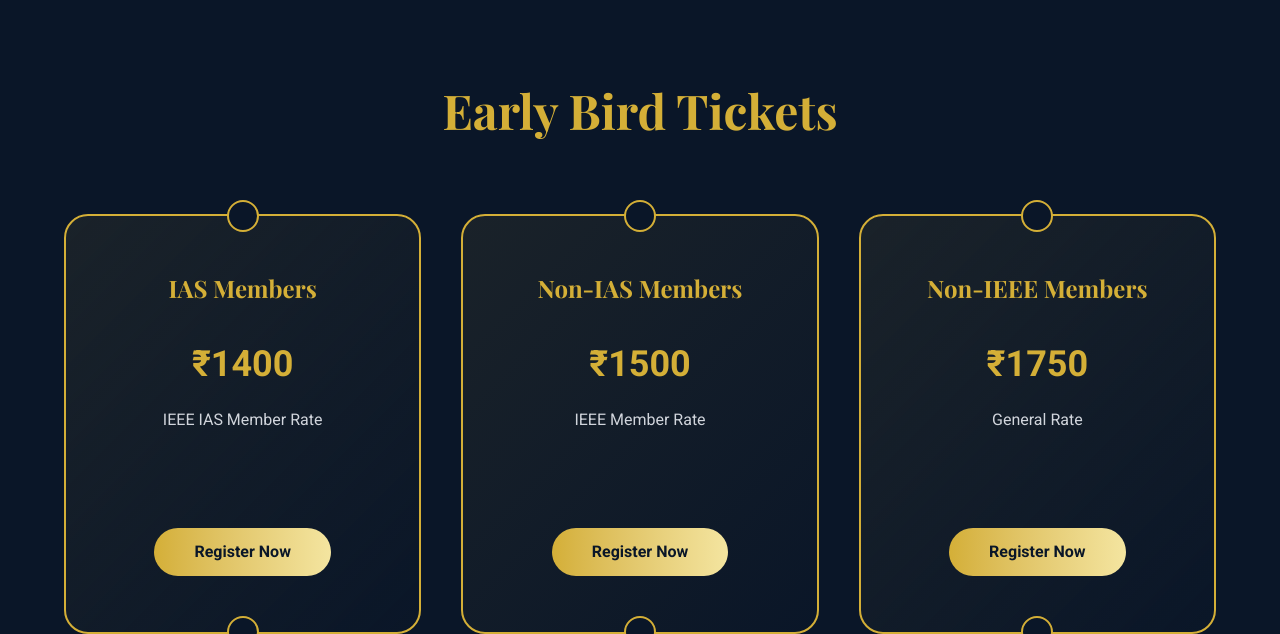
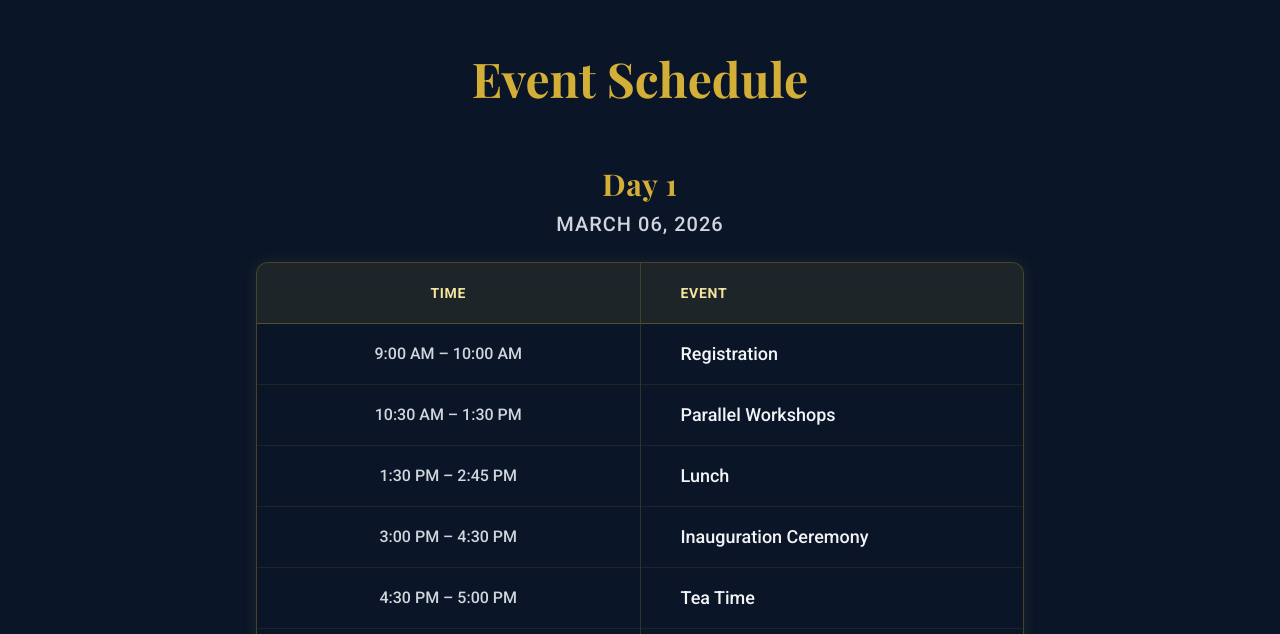
Before and after one commit to FidhaAhamed/AKIASSC-26, a React (Vite) app: page / in a window 1280 px wide. Shown: the part 2746-3380 px from the top of the page. Built offline with nearby package versions, Linux system fonts and the light colour scheme.

Commit message:
Update App.jsx

```diff
--- a/src/App.jsx
+++ b/src/App.jsx
@@ -22,7 +22,7 @@
       <Hero />
       <About />
       <EventHighlights />
-      <Tickets />
+      {/* <Tickets /> */}
       <EventSchedule />
       <Gallery />
       <Countdown />
```
